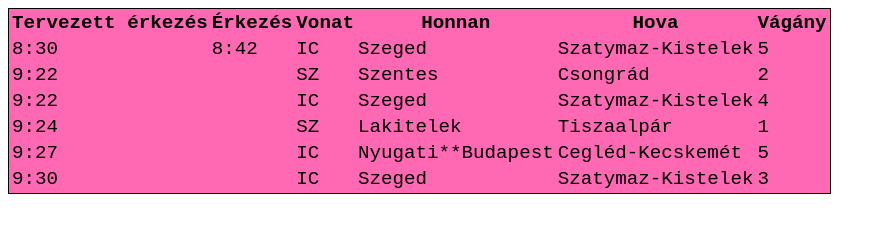
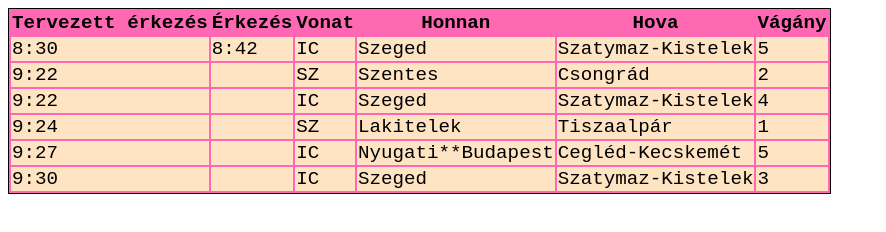
Before and after one commit to beepbeepimajeep-ni/2025_01_30_mav_utastajekoztato, a plain HTML site: page index.html in a window 1280 px wide. Shown: the whole page, without its empty margins (0-886 px from the left). Drawn offline with Linux system fonts and the light colour scheme.

Commit message:
td update

```diff
--- a/style.css
+++ b/style.css
@@ -6,3 +6,6 @@ table {
 /* betűtípus */
     font-size: larger; /* betűméret */
   }
+  td{
+    background-color: bisque;
+  }
```
